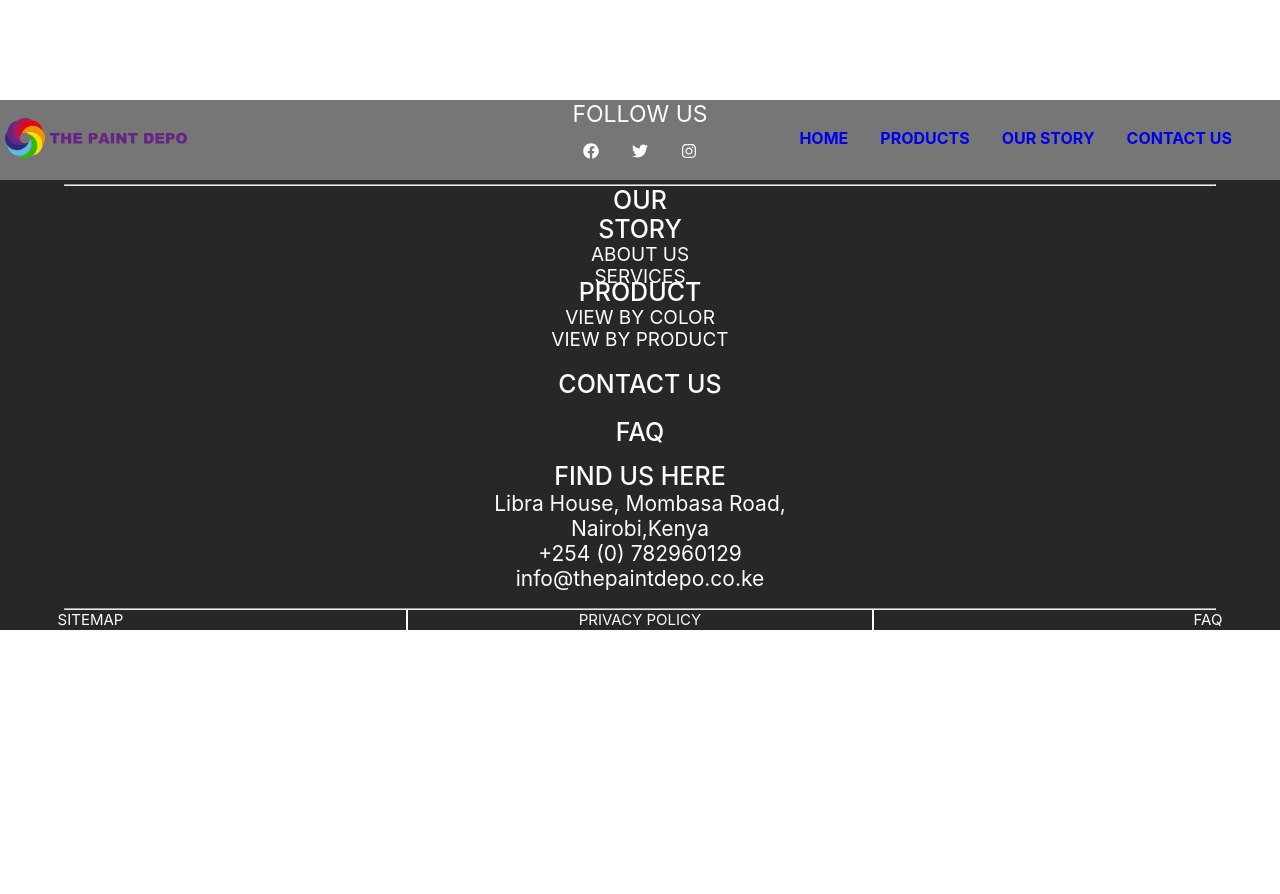
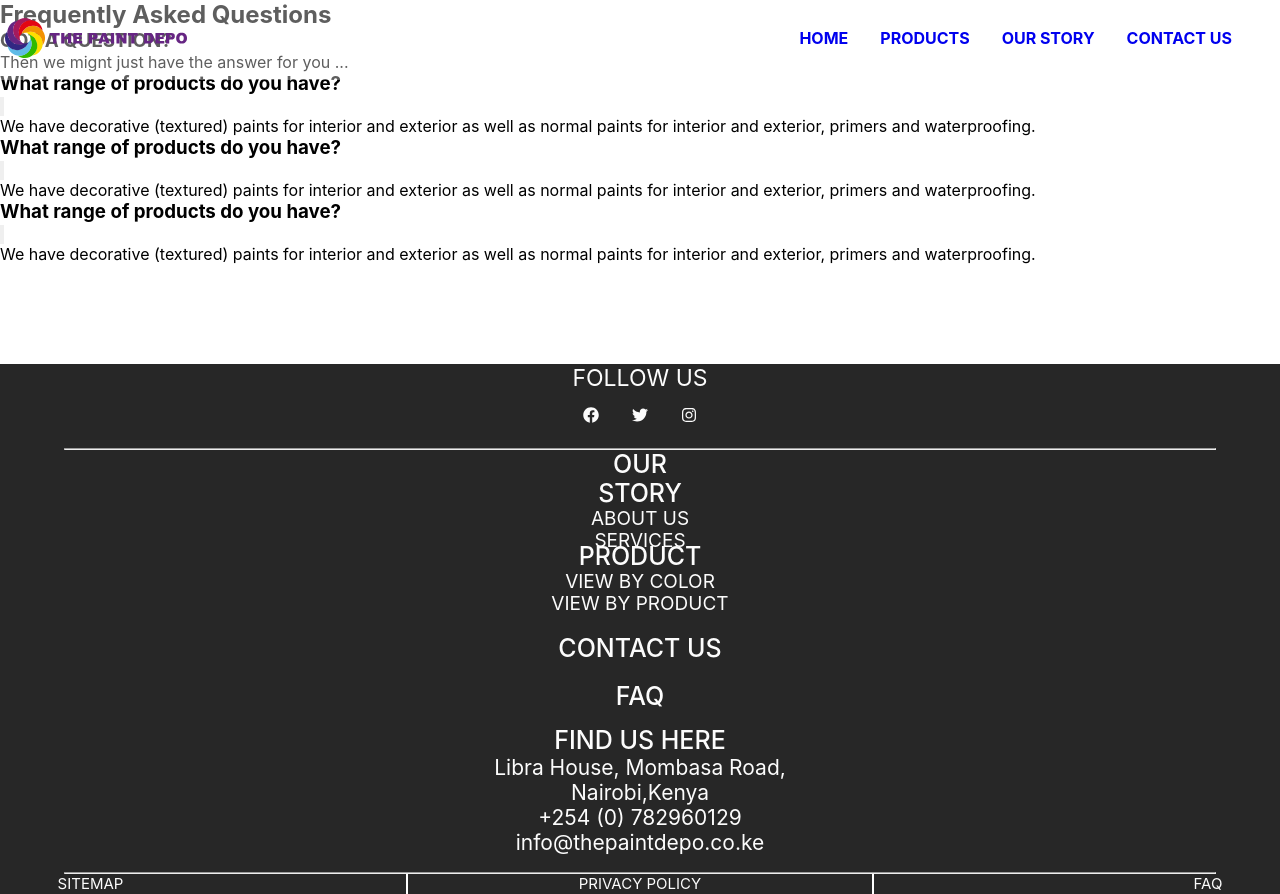
Before and after one commit to joshbaz/paintDepo, a React (Create React App) app: page /FAQ in a window 1280 px wide. Before the commit the page ends 800 px from the top, so only its background shows below. Built offline with nearby package versions, Linux system fonts and the light colour scheme.

Commit message:
FAQUpdate

```diff
--- a/src/views/Faq.js
+++ b/src/views/Faq.js
@@ -1,4 +1,5 @@
 import React from 'react'
+import FaqSection from '../components/FAQ'
 import Footer from '../components/footer'
 import Navigation from '../components/Navigation'
 
@@ -6,7 +7,7 @@ const Faq = () => {
     return (
         <>
             <Navigation/>
-
+            <FaqSection/>
             <Footer/>
         </>
     )
```
Also changed, not shown: 1 other file (tests, documents, lock files or other folders).
